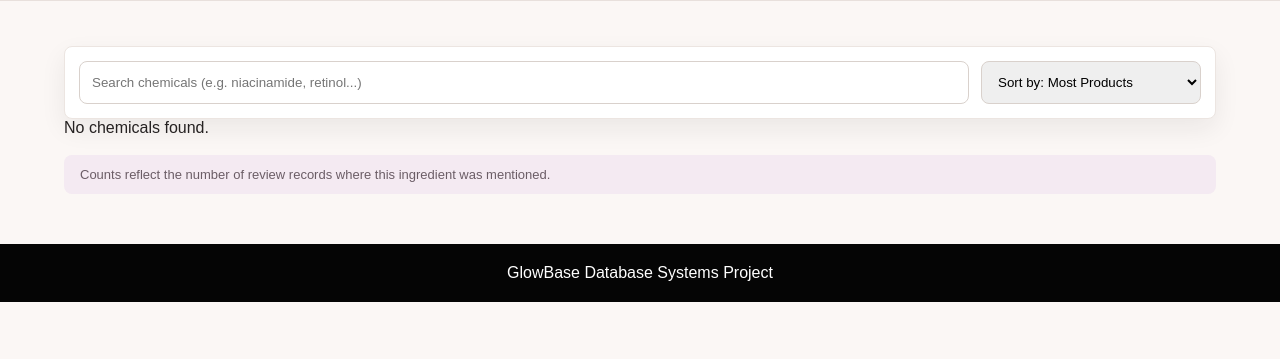
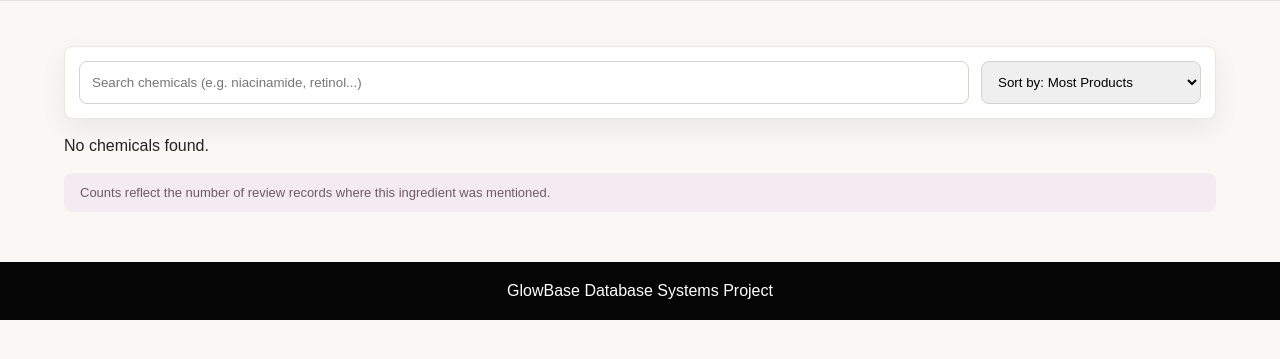
Before and after one commit to waayyne/INF2003-Database-Project, a Flask app: page /chemicals in a window 1280 px wide. Shown: the part 248-607 px from the top of the page. Run offline with Flask 3, Linux system fonts and the light colour scheme; data that the repository does not hold is empty; parts of the project's set-up code (start-up, migrations or seed data) failed here and were passed over; some libraries are stand-ins or nearby versions.

Commit message:
update style.css

```diff
--- a/glowbase/static/css/style.css
+++ b/glowbase/static/css/style.css
@@ -1159,6 +1159,7 @@ button:hover {
     display: grid;
     grid-template-columns: 1fr 220px;
     gap: 12px;
+    margin-bottom: 18px;
     padding: 14px;
 }
 
```
